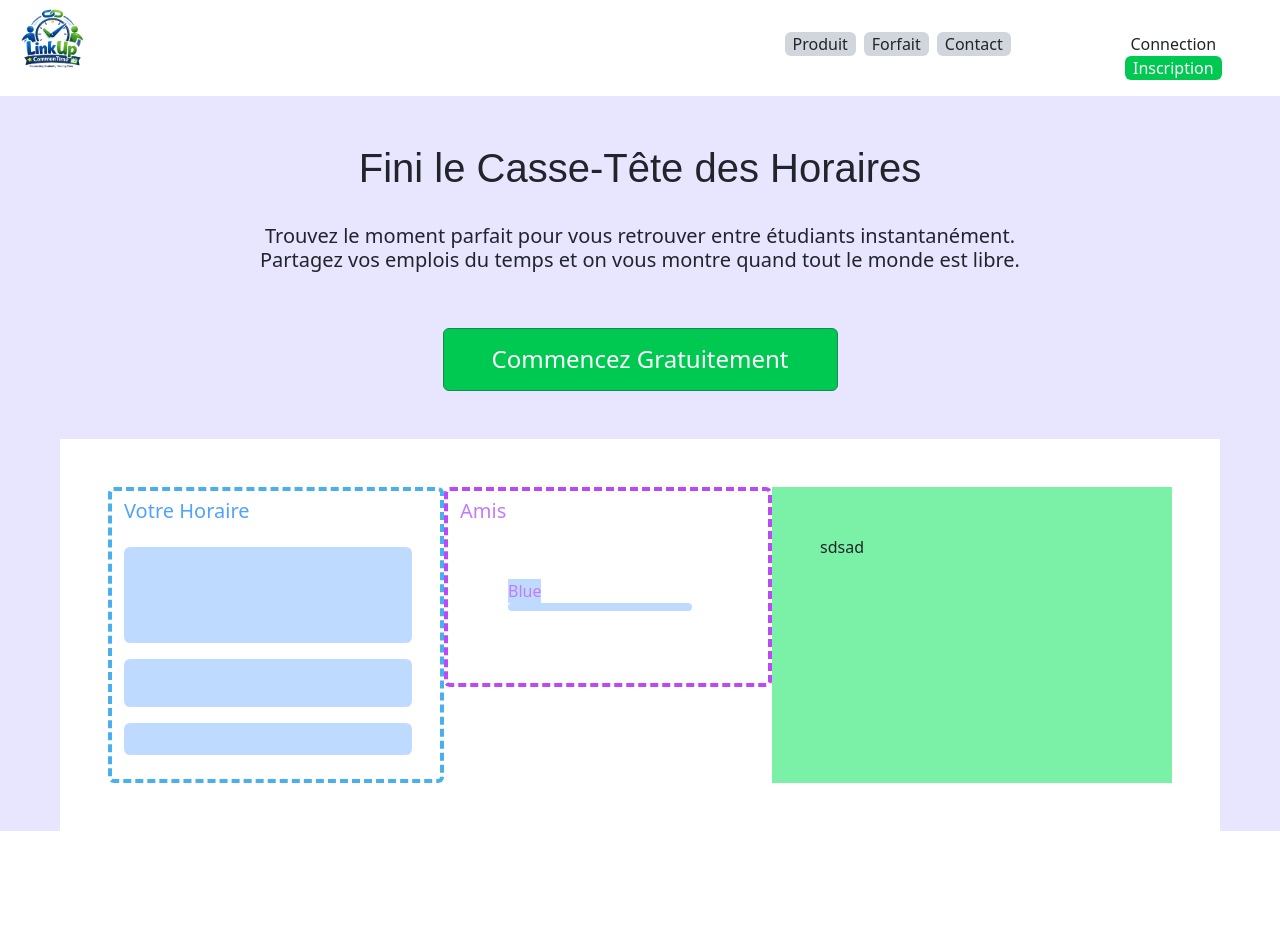
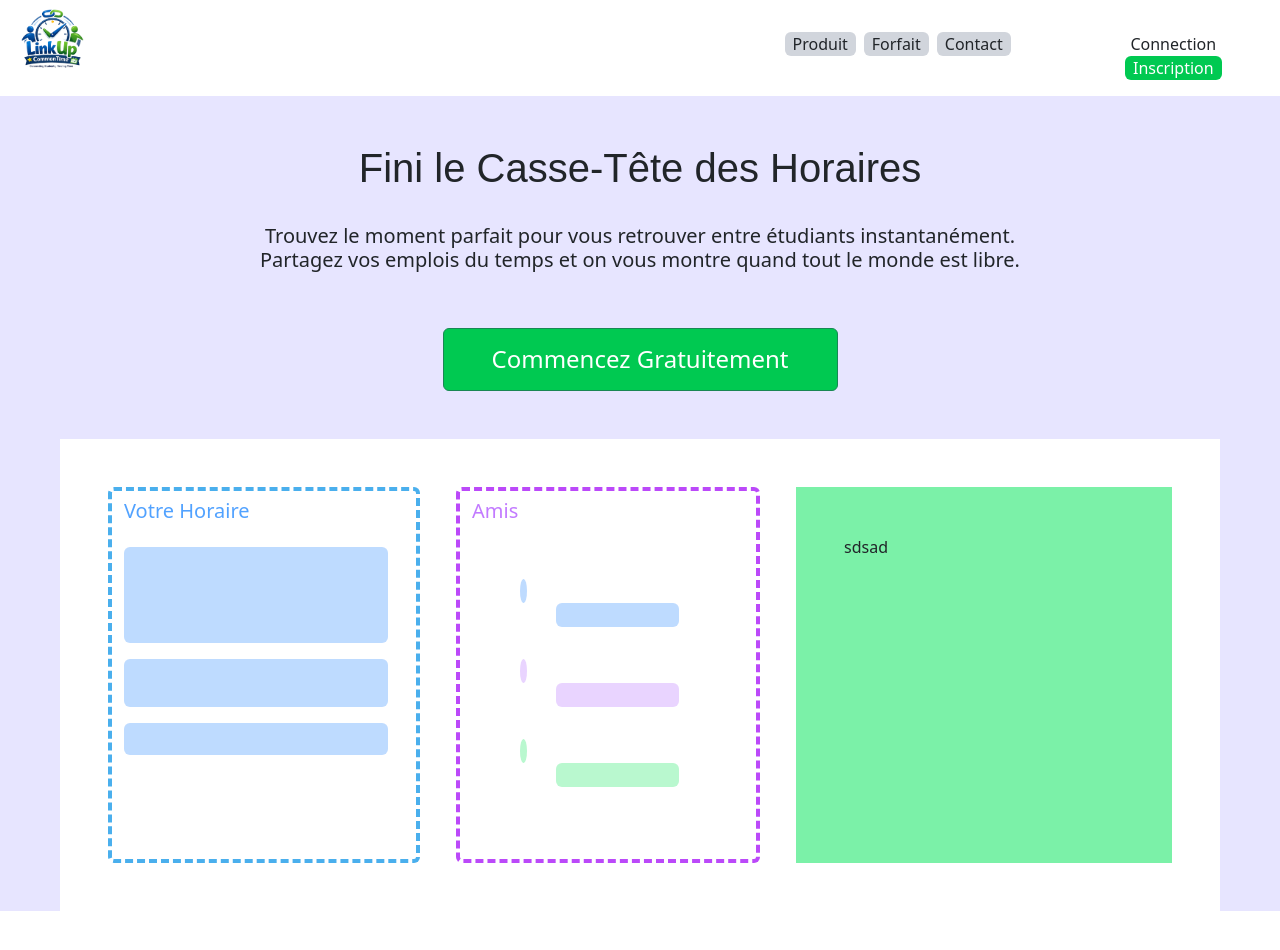
Before and after one commit to SaadK123/PROJET_APP_TRANSACTIONNELLE, a Next.js app in the folder WebApp/my-next-app/: page /HomePage in a window 1280 px wide. Shown: the top 950 px of the page. Before the commit the page ends 879 px from the top, so only its background shows below. Built offline with nearby package versions, Linux system fonts and the light colour scheme.

Commit message:
finished friends example

```diff
--- a/WebApp/my-next-app/app/HomePage/page.tsx
+++ b/WebApp/my-next-app/app/HomePage/page.tsx
@@ -44,9 +44,10 @@ export default function HomePage() {
         <div className="row pb-5 text-center"><h5>Trouvez le moment parfait pour vous retrouver entre étudiants instantanément. <br />
          Partagez vos emplois du temps et on vous montre quand tout le monde est libre.</h5></div>
         <div className="row-7 text-center"><button type="button" onClick={gotosignup} className="pt-3 pb-3 ps-5 pe-5 bg-green-500 rounded text-white border border-success"><h4 className="h4-HP">Commencez Gratuitement</h4></button></div>
-
+          {/*Examples*/}
         <div className="row p-5 m-5 bg-white" >
           <div className="col">
+            {/*Votre Horaire*/}
             <div className="row">
                <div className="col hp-Border-Blue rounded border border-4 ">
                   <div className="col pe-3 pt-2 bg-white text-blue-400 text-start"><h5>Votre Horaire</h5>
@@ -55,18 +56,23 @@ export default function HomePage() {
                     <div className="p-3 mb-4 rounded bg-blue-200 "></div>
                   </div>
                 </div>
-              <div className="col">
+                {/*Friends*/}
+              <div className="col ps-5 pe-5">
                 <div className="row">
                    <div className="col hp-Border-Purple rounded border border-4 ">
-                    <div className="col pe-3 pt-2 bg-white text-purple-400 text-start"><h5>Amis</h5>
-                    <div className="row p-5 ">
-                       <div className="col">
-                        <div className="col"><button type="button" className="bg-blue-200 btn-circle">Blue</button></div>
-                        <div className="p-1 mb-4 rounded bg-blue-200">
-
+                    <div className="col pe-3 pt-2 pb-4 bg-white text-purple-400 text-start"><h5>Amis</h5>
+                    {/*Friends rows*/}
+                    <div className="row p-5 pb-2 ">
+                        <div className="col-2"><div className="rounded-circle bg-blue-200">ㅤ</div></div>
+                        <div className="col-8 ms-5 bg-blue-200 rounded">ㅤ</div>
                     </div>
+                    <div className="row p-5 pb-2 pt-4">
+                        <div className="col-2"><div className="rounded-circle bg-purple-200">ㅤ</div></div>
+                        <div className="col-8 ms-5 bg-purple-200 rounded">ㅤ</div>
                     </div>
-
+                    <div className="row p-5 pb-5 pt-4 ">
+                        <div className="col-2"><div className="rounded-circle bg-green-200">ㅤ</div></div>
+                        <div className="col-8 ms-5 bg-green-200 rounded">ㅤ</div>
                     </div>
 
 
@@ -74,6 +80,7 @@ export default function HomePage() {
                     </div>
                     </div>
                 </div>
+
               <div className="col p-5  bg-green-300">sdsad</div>
             </div>
 
```
Lines whose indentation alone changed are shown as unchanged.
